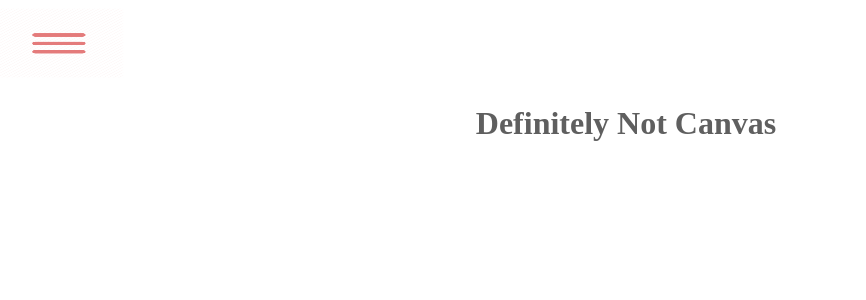
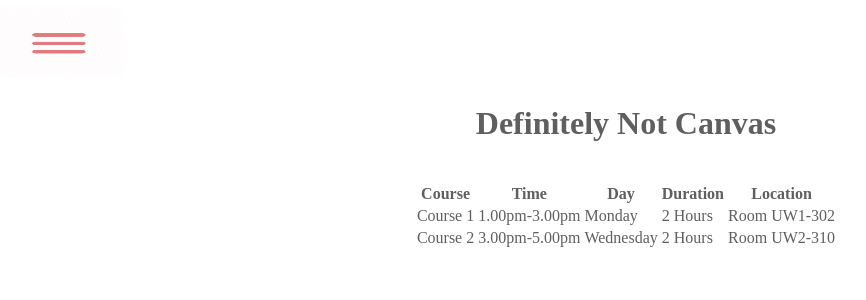
Before and after one commit to jConquest/css566project, a Jekyll site: the page built from docs/courses.html, in a window 1280 px wide. Shown: the top 300 px of the page, without its empty margins (14-880 px from the left). Built offline with Jekyll 4.4.1, drawn with Linux system fonts in a browser that asks for light colours.

Commit message:
Update courses.html

```diff
--- a/docs/courses.html
+++ b/docs/courses.html
@@ -2,3 +2,28 @@
 layout: default
 title: Courses
 ---
+<center>
+  <table>
+  <tr>
+    <th>Course</th>
+    <th>Time</th>
+    <th>Day</th>
+    <th>Duration</th>
+    <th>Location</th>
+  </tr>
+  <tr>
+    <td>Course 1</td>
+    <td>1.00pm-3.00pm</td>
+    <td>Monday</td>
+    <td>2 Hours</td>
+    <td>Room UW1-302</td>
+  </tr>
+  <tr>
+    <td>Course 2</td>
+    <td>3.00pm-5.00pm</td>
+    <td>Wednesday</td>
+    <td>2 Hours</td>
+    <td>Room UW2-310</td>
+  </tr>
+  </table>
+</center>
```
